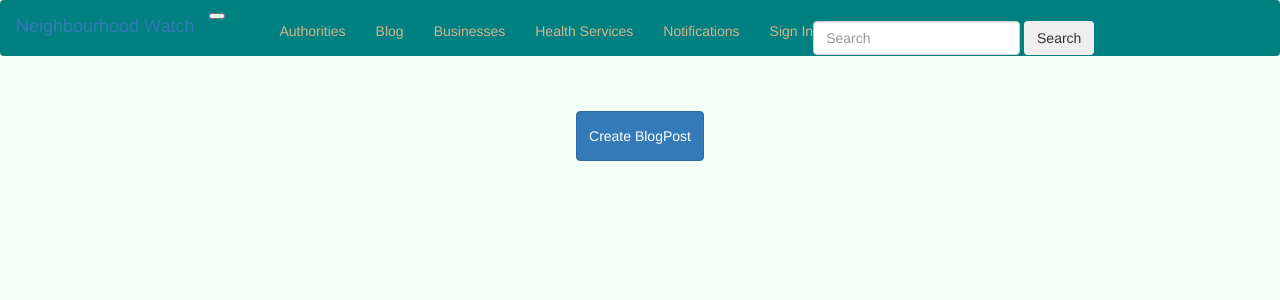
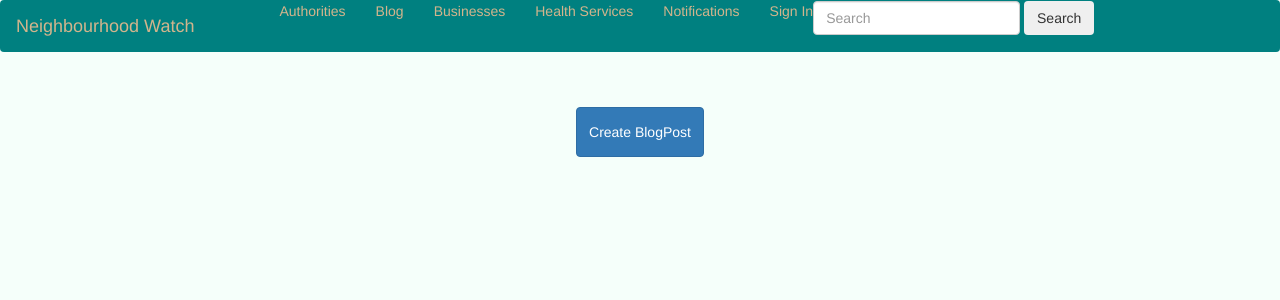
Before and after one commit to ReginaWangui/hood-app, a Django app: template hood/templates/pages/blog.html in a window 1280 px wide. Shown: the top 300 px of the page. Run offline with Django 3.2, Linux system fonts and the light colour scheme; the template is opened without the code that fills it, so the values that code supplies are empty; parts of the project's set-up code (start-up, migrations or seed data) failed here and were passed over; some libraries are stand-ins or nearby versions.

Commit message:
deployment

```diff
--- a/hood/templates/pages/navbar.html
+++ b/hood/templates/pages/navbar.html
@@ -2,10 +2,10 @@
 {% load bootstrap3 %}
 
 <nav class="navbar navbar-expand-lg navbar-dark bg-dark">
-  <a class="navbar-brand" href="/">Neighbourhood Watch</a>
-  <button class="navbar-toggler" type="button" data-toggle="collapse" data-target="#navbarSupportedContent" aria-controls="navbarSupportedContent" aria-expanded="false" aria-label="Toggle navigation">
+  <a class="navbar-brand" href="/" style="color: tan;">Neighbourhood Watch</a>
+  <!-- <button class="navbar-toggler" type="button" data-toggle="collapse" data-target="#navbarSupportedContent" aria-controls="navbarSupportedContent" aria-expanded="false" aria-label="Toggle navigation">
     <span class="navbar-toggler-icon"></span>
-  </button>
+  </button> -->
 
   <div class="collapse navbar-collapse" id="navbarSupportedContent">
     <ul class="navbar-nav mr-auto">
```
